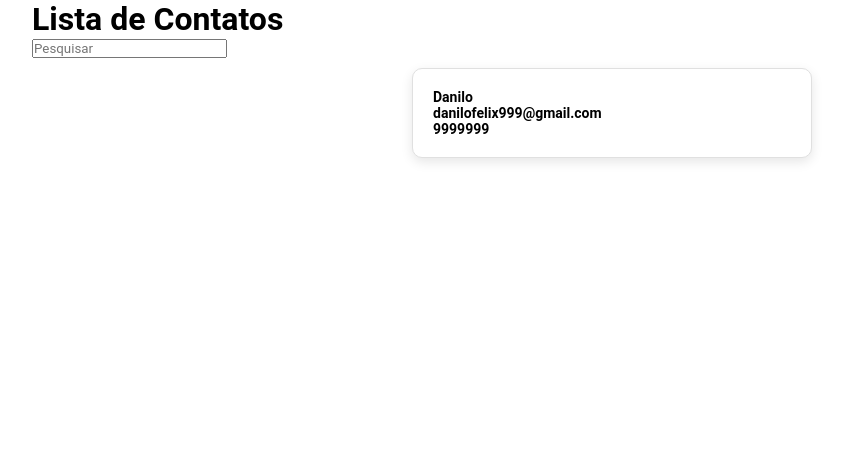
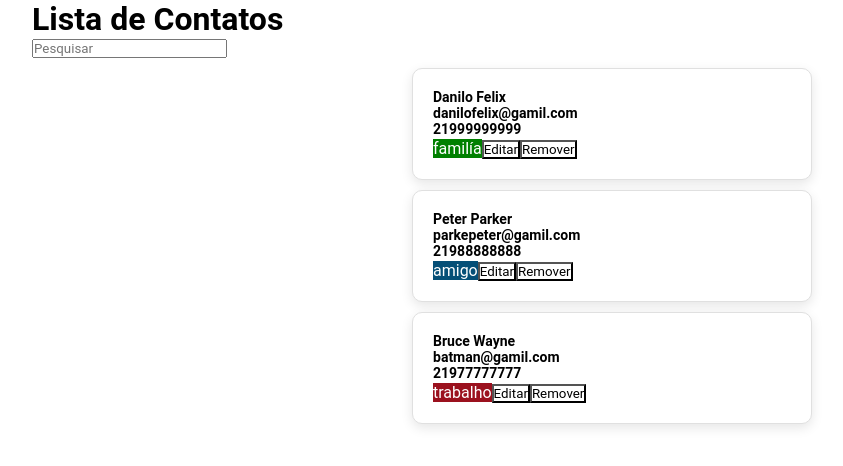
Before and after one commit to Danilo302/Lista-de-contatos-React, a React (Create React App) app: page / in a window 1280 px wide. Shown: the top 466 px of the page, without its empty margins (28-871 px from the left). Built offline with nearby package versions, Linux system fonts and the light colour scheme.

Commit message:
array de contatos, criação de enums e configuração do redux

```diff
--- a/package.json
+++ b/package.json
@@ -1,8 +1,9 @@
 {
-  "name": "minhas-tarefas",
+  "name": "lista-contatos",
   "version": "0.1.0",
   "private": true,
   "dependencies": {
+    "@reduxjs/toolkit": "^2.8.2",
     "@testing-library/jest-dom": "^5.16.5",
     "@testing-library/react": "^13.4.0",
     "@testing-library/user-event": "^13.5.0",
@@ -12,6 +13,7 @@
     "@types/react-dom": "^18.0.11",
     "react": "^18.2.0",
     "react-dom": "^18.2.0",
+    "react-redux": "^9.2.0",
     "react-scripts": "5.0.1",
     "styled-components": "^6.1.18",
     "typescript": "^4.9.5",
--- a/src/components/CardContato/index.tsx
+++ b/src/components/CardContato/index.tsx
@@ -1,10 +1,21 @@
-import { Card, InfoContato } from './styles'
+import { Card, InfoContato, Btn, TagTipo } from './styles'
+import * as enums from '../../utils/enums/contato'
 
-const CardContato = () => (
+type Props = {
+  nome: string
+  email: string
+  telefone: number
+  tipo: enums.Tipo
+}
+
+const CardContato = ({ nome, email, telefone, tipo }: Props) => (
   <Card>
-    <InfoContato>Danilo</InfoContato>
-    <InfoContato>danilofelix999@gmail.com</InfoContato>
-    <InfoContato>9999999</InfoContato>
+    <InfoContato>{nome}</InfoContato>
+    <InfoContato>{email}</InfoContato>
+    <InfoContato>{telefone}</InfoContato>
+    <TagTipo tipo={tipo}>{tipo}</TagTipo>
+    <Btn>Editar</Btn>
+    <Btn>Remover</Btn>
   </Card>
 )
 
--- a/src/components/CardContato/styles.ts
+++ b/src/components/CardContato/styles.ts
@@ -1,4 +1,15 @@
 import styled from 'styled-components'
+import * as enums from '../../utils/enums/contato'
+
+type TagProps = {
+  tipo?: enums.Tipo
+}
+
+function retornaCorTag(props: TagProps) {
+  if (props.tipo === enums.Tipo.TRABALHO) return '#9b111e'
+  if (props.tipo === enums.Tipo.FAMILIA) return '#008000'
+  if (props.tipo === enums.Tipo.AMIGO) return '#054f77'
+}
 
 export const Card = styled.div`
   width: 100%;
@@ -15,3 +26,10 @@ export const Card = styled.div`
 export const InfoContato = styled.h2`
   font-size: 14px;
 `
+export const Btn = styled.button`
+  background-color: #ffffff;
+`
+export const TagTipo = styled.span<TagProps>`
+  color: #ffffff;
+  background-color: ${(props) => retornaCorTag(props)};
+`
--- a/src/containers/ListaContatos/index.tsx
+++ b/src/containers/ListaContatos/index.tsx
@@ -1,8 +1,41 @@
 import CardContato from '../../components/CardContato'
+import * as enums from '../../utils/enums/contato'
+
+const contatos = [
+  {
+    nome: 'Danilo Felix',
+    email: 'danilofelix@gamil.com',
+    telefone: 21999999999,
+    tipo: enums.Tipo.FAMILIA
+  },
+  {
+    nome: 'Peter Parker',
+    email: 'parkepeter@gamil.com',
+    telefone: 21988888888,
+    tipo: enums.Tipo.AMIGO
+  },
+  {
+    nome: 'Bruce Wayne',
+    email: 'batman@gamil.com',
+    telefone: 21977777777,
+    tipo: enums.Tipo.TRABALHO
+  }
+]
 
 const ListaContatos = () => (
   <main>
-    <CardContato></CardContato>
+    <ul>
+      {contatos.map((c) => (
+        <li key={c.telefone}>
+          <CardContato
+            nome={c.nome}
+            email={c.email}
+            telefone={c.telefone}
+            tipo={c.tipo}
+          />
+        </li>
+      ))}
+    </ul>
   </main>
 )
 
--- /dev/null
+++ b/src/utils/enums/contato.ts
@@ -0,0 +1,5 @@
+export enum Tipo {
+  FAMILIA = 'familía',
+  AMIGO = 'amigo',
+  TRABALHO = 'trabalho'
+}
```
Also changed, not shown: src/store/index.ts (added, +7 -0 lines), 1 other file (tests, documents, lock files or other folders).
